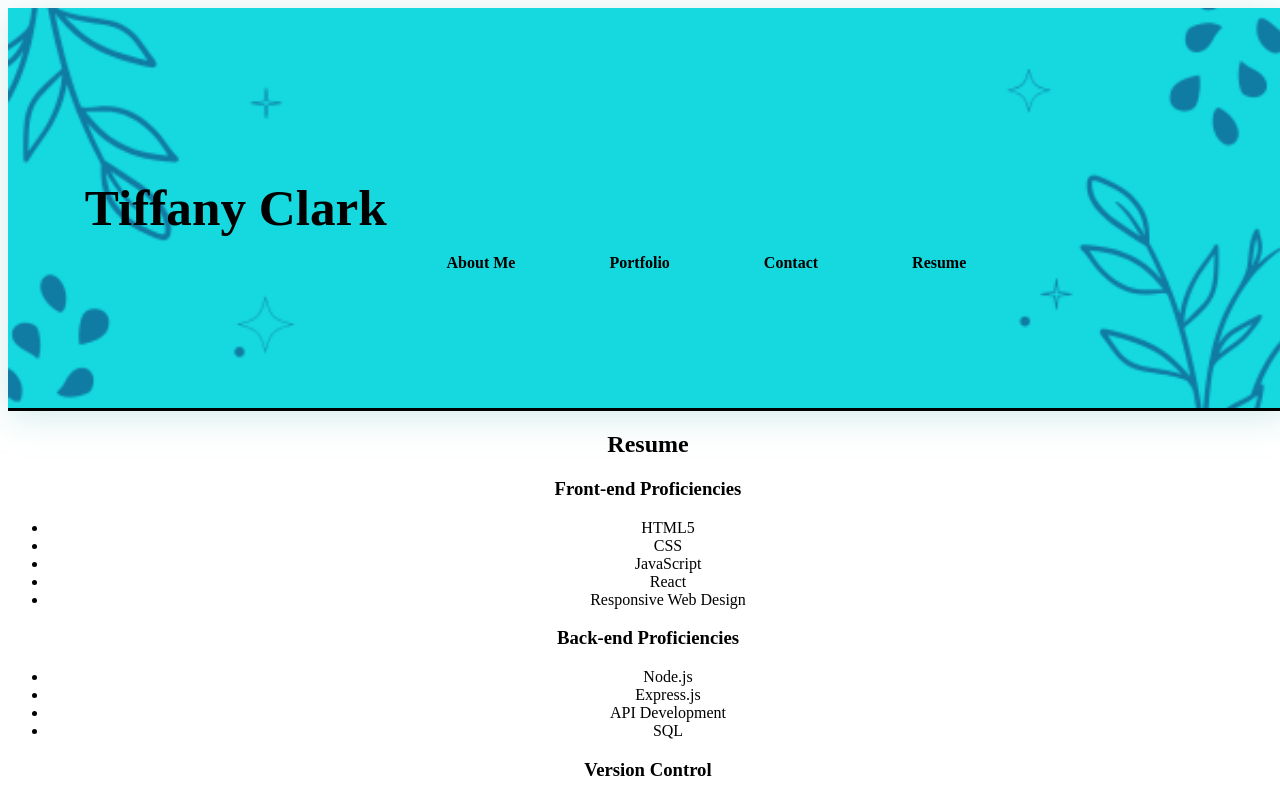
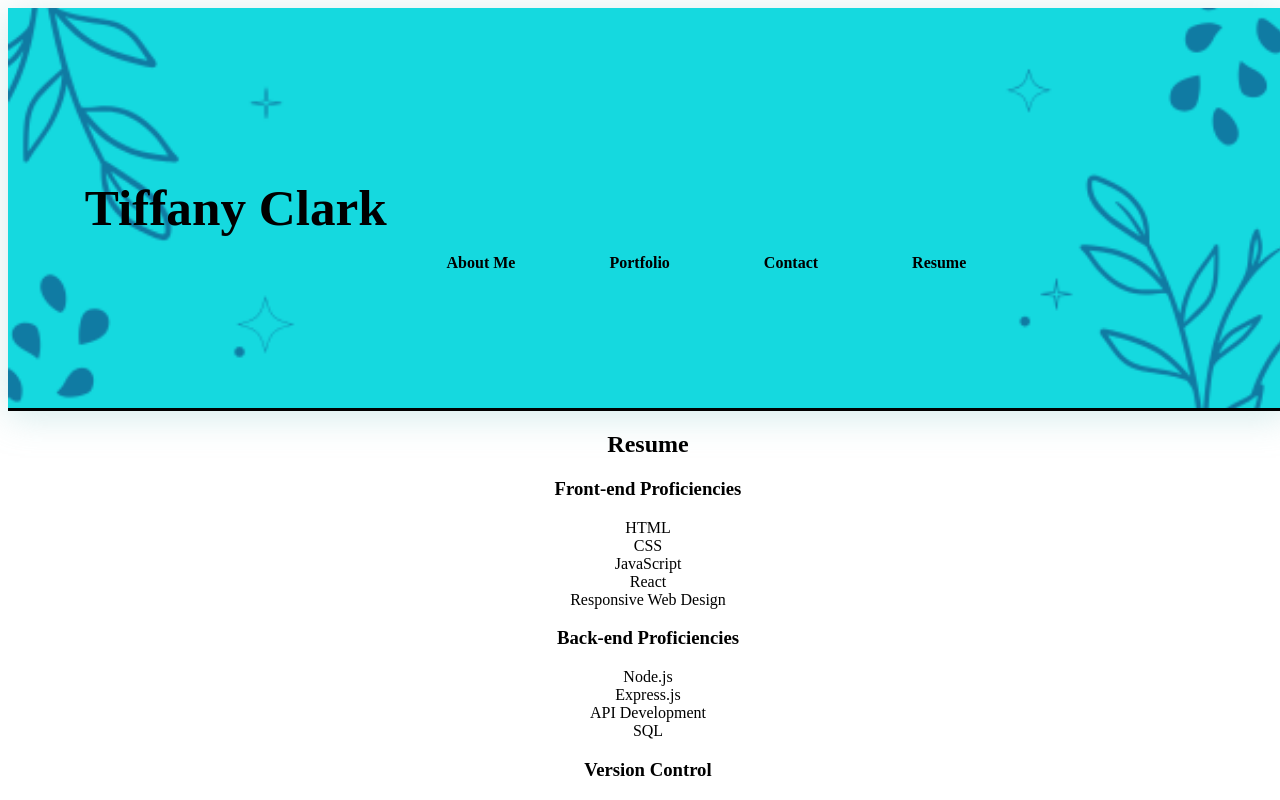
Before and after one commit to TiffanyMClark/Portfolio, a React (Vite) app: page /resume in a window 1280 px wide. Shown: the top 800 px of the page. Built offline with nearby package versions, Linux system fonts and the light colour scheme.

Commit message:
updated styling

```diff
--- a/src/App.jsx
+++ b/src/App.jsx
@@ -17,7 +17,7 @@ export default function App() {
         <Route
           path="/"
           element={
-            <section id="about-me">
+            <section id="about-me" className="centered-container">
               <h2>About Me</h2>
               <div className="profile-photo">
                 <img src={profilePic} alt="Tiffany Clark" />
--- a/src/Pages/Resume.jsx
+++ b/src/Pages/Resume.jsx
@@ -48,7 +48,7 @@ export default function Resume() {
 
       <h3>Front-end Proficiencies</h3>
       <ul>
-        <li>HTML5</li>
+        <li>HTML</li>
         <li>CSS</li>
         <li>JavaScript</li>
         <li>React</li>
--- a/src/assets/style/index.css
+++ b/src/assets/style/index.css
@@ -65,6 +65,15 @@ nav a:hover {
   }
 }
 
+centered-container {
+  display: flex;
+  flex-direction: column;
+  justify-content: center;
+  align-items: center;
+  text-align: center;
+  height: 100vh;
+}
+
 /* Adjust for very large screens */
 @media (min-width: 1200px) {
   header {
@@ -90,6 +99,11 @@ nav a:hover {
   margin-bottom: 20px;
   color: hsl(0, 100%, 99%);
   text-align: center;
+}
+ul {
+  list-style-type: none;
+  padding: 0;
+  margin: 0;
 }
 
 /* Form Styling */
```
